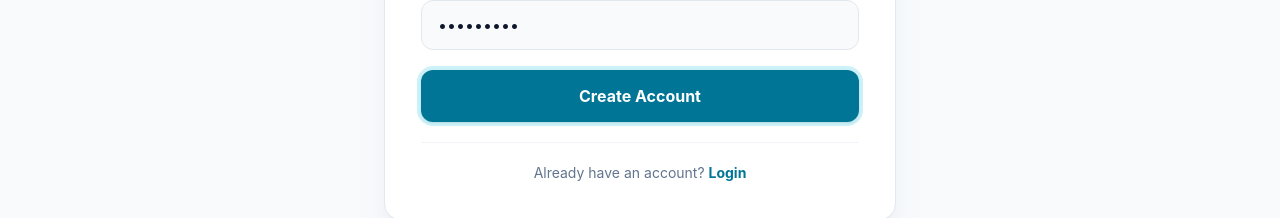
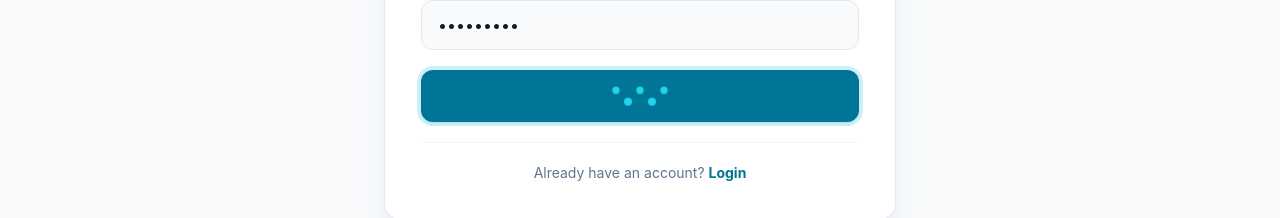
Before and after one commit to rethabileliphalane213-lab/blog_users, a React (Vite) app: page / in a window 1280 px wide. Both pictures are taken after typing "Sample", "Sample", "name@example.com", "Sample123", "Sample123" into the empty fields and a click on the button "Create Account". Shown: the part 761-979 px from the top of the page. Built offline with nearby package versions, Linux system fonts and the light colour scheme; no server answers.

Commit message:
feat: loading display for signing in added

```diff
--- a/components/MainComponent.jsx
+++ b/components/MainComponent.jsx
@@ -16,6 +16,8 @@ function Main() {
     const backendUrl=import.meta.env.VITE_BACKEND_URL
     ////////////////////////////////////////////////
     const [loading,setLoading]=useState(false)
+    const [signinLoading,setSigninLoading]=useState(false)
+
     const[token,setToken]=useState(localStorage.getItem("token")||"")
     const [refreshPosts, setRefreshPosts] = useState(false);
     const [comments,setComments]=useState("")
@@ -187,7 +189,7 @@ setPost({
         errorMsg: "",
         succesMsg: ""
     });
-
+    setSigninLoading(true)
     try {
         const response = await fetch(
             `${backendUrl}/signin/not_admin`,
@@ -226,6 +228,8 @@ setToken(data.token);
             errorMsg: "Unable to connect to the server",
             succesMsg: ""
         });
+    }finally {
+        setLoading(false);
     }
 }
 
@@ -713,6 +717,7 @@ setErrorOrSucces({
                             onChange={generalChnage}
                             onclick={btnClick}
                             notification={errorOrSucess}
+                            loading={signinLoading}
                         />
                     }
                 />
--- a/components/signinForm.jsx
+++ b/components/signinForm.jsx
@@ -1,7 +1,8 @@
+import { RiseLoader } from "react-spinners";
 
 import { Link } from "react-router-dom";
 
-function Signin({ general, onChange, onclick, notification }) {
+function Signin({ general, onChange, onclick, notification,loading }) {
     let element
 
 if (notification.errorMsg) {
@@ -19,6 +20,14 @@ if (notification.succesMsg) {
         </h4>
     )
 }
+const loadingStyle = (
+    <RiseLoader
+        color="#22d3ee"
+        loading={loading}
+        size={8}
+        aria-label="Loading Spinner"
+    />
+);
 
     return (
         <div className="flex min-h-screen items-center justify-center bg-slate-50 px-5 py-12">
@@ -170,7 +179,7 @@ if (notification.succesMsg) {
                         type="submit"
                         className="w-full rounded-xl bg-cyan-700 px-6 py-3.5 font-bold text-white shadow-sm transition hover:-translate-y-0.5 hover:bg-cyan-800 hover:shadow-md focus:outline-none focus:ring-4 focus:ring-cyan-500/20"
                     >
-                        Create Account
+                       {loading?loadingStyle:"Create Account"}
                     </button>
 
 
```
